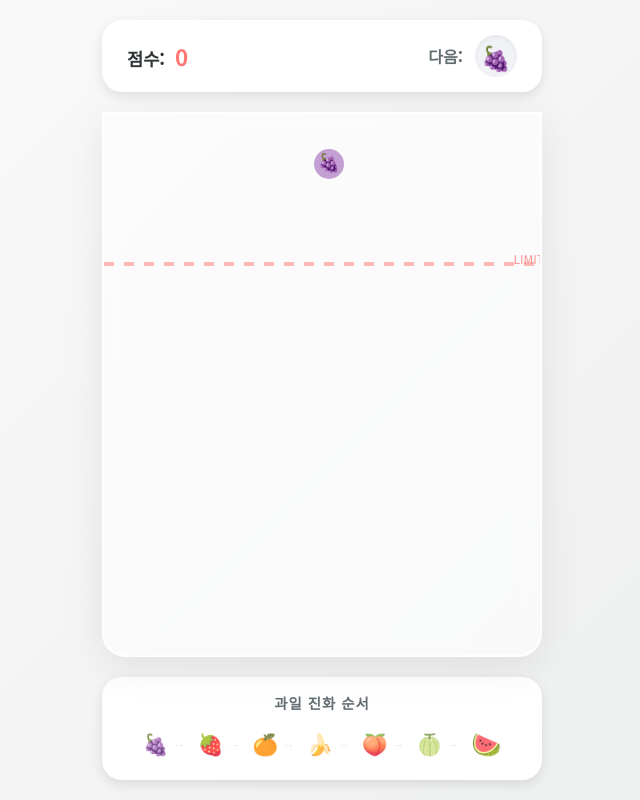
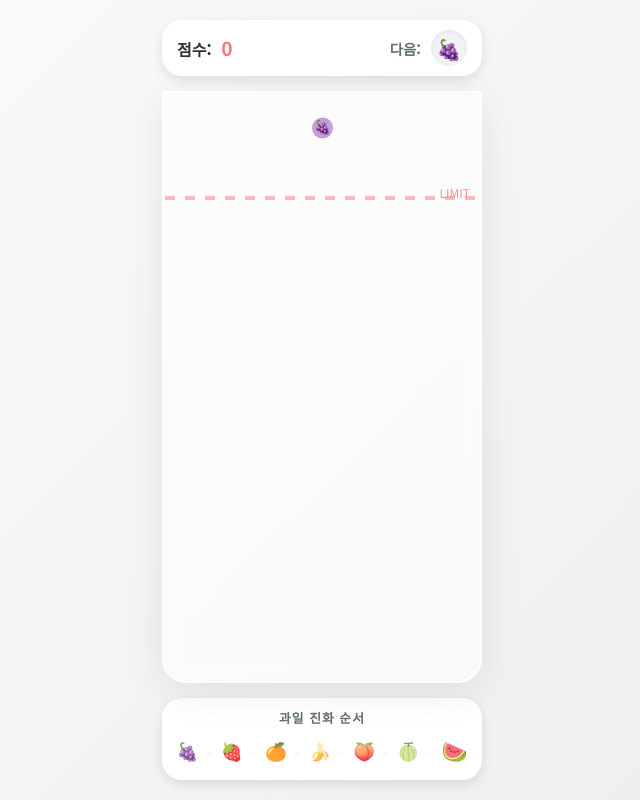
Before and after one commit to hey738/fruit-merge-game, a plain HTML site: page mobile.html in a window 1280 px wide. Shown: the whole page, without its empty margins (318-958 px from the left). Drawn offline with nearby package versions, Linux system fonts and the light colour scheme.

Commit message:
Add files via upload

```diff
--- a/mobile.html
+++ b/mobile.html
@@ -44,13 +44,14 @@
         .game-container {
             position: relative;
             width: 100%;
-            max-width: 480px;
-            /* Slightly wider */
+            max-width: 340px;
+            /* Reduced from 480px for mobile */
             height: 95vh;
             display: flex;
             flex-direction: column;
             align-items: center;
-            padding: 0 20px;
+            padding: 0 10px;
+            /* Reduced padding */
         }
 
         /* Header / HUD */
@@ -59,37 +60,39 @@
             display: flex;
             justify-content: space-between;
             align-items: center;
-            padding: 15px 25px;
+            padding: 10px 15px;
             background-color: var(--card-bg);
             border-radius: 20px;
-            margin-bottom: 20px;
+            margin-bottom: 15px;
             box-shadow: var(--shadow-sharp);
             z-index: 10;
         }
 
         .score-board {
-            font-size: 1.1rem;
+            font-size: 1rem;
+            /* Slightly smaller */
             font-weight: 700;
             color: var(--text-primary);
         }
 
         .score-board span#score {
             color: var(--accent-color);
-            font-size: 1.4rem;
+            font-size: 1.2rem;
             margin-left: 5px;
         }
 
         .next-fruit {
             display: flex;
             align-items: center;
-            gap: 12px;
+            gap: 10px;
             font-weight: 700;
             color: var(--text-secondary);
+            font-size: 0.9rem;
         }
 
         #next-fruit-display {
-            width: 42px;
-            height: 42px;
+            width: 36px;
+            height: 36px;
             background-color: #f1f2f6;
             border-radius: 50%;
             display: flex;
@@ -120,9 +123,9 @@
 
         /* Legend */
         .fruit-legend {
-            margin-top: 20px;
+            margin-top: 15px;
             background-color: var(--card-bg);
-            padding: 15px 20px;
+            padding: 10px 15px;
             border-radius: 20px;
             box-shadow: var(--shadow-sharp);
             width: 100%;
@@ -130,9 +133,9 @@
         }
 
         .fruit-legend h3 {
-            margin-bottom: 12px;
+            margin-bottom: 8px;
             color: var(--text-secondary);
-            font-size: 0.9rem;
+            font-size: 0.8rem;
             text-transform: uppercase;
             letter-spacing: 1px;
         }
@@ -143,7 +146,7 @@
             align-items: center;
             flex-wrap: nowrap;
             /* Force single line if possible, or scroll */
-            gap: 8px;
+            gap: 5px;
             overflow-x: auto;
             /* Allow scroll on very small screens */
             padding-bottom: 5px;
@@ -152,20 +155,22 @@
         .legend-item {
             display: flex;
             align-items: center;
-            font-size: 1.3rem;
+            font-size: 1.1rem;
+            /* Smaller legend */
             opacity: 0.8;
+            flex-shrink: 0;
         }
 
         .legend-item:last-child {
             opacity: 1;
-            font-size: 1.5rem;
+            font-size: 1.3rem;
             /* Emphasize watermelon */
         }
 
         .legend-item .arrow {
-            font-size: 0.8rem;
+            font-size: 0.7rem;
             color: #dfe6e9;
-            margin: 0 4px;
+            margin: 0 3px;
         }
 
         /* Game Over Modal */
@@ -179,13 +184,13 @@
             left: 50%;
             transform: translate(-50%, -50%);
             background-color: var(--card-bg);
-            padding: 50px 40px;
+            padding: 40px 30px;
             border-radius: 30px;
             text-align: center;
             box-shadow: 0 20px 60px rgba(0, 0, 0, 0.2);
             z-index: 100;
             width: 85%;
-            max-width: 320px;
+            max-width: 280px;
             animation: popIn 0.3s cubic-bezier(0.175, 0.885, 0.32, 1.275);
         }
 
@@ -202,27 +207,27 @@
         }
 
         #game-over h2 {
-            font-size: 2rem;
+            font-size: 1.8rem;
             color: var(--text-primary);
             margin-bottom: 10px;
         }
 
         #game-over p {
-            font-size: 1.2rem;
+            font-size: 1rem;
             color: var(--text-secondary);
-            margin-bottom: 30px;
+            margin-bottom: 25px;
         }
 
         #final-score {
             color: var(--accent-color);
             font-weight: 700;
-            font-size: 1.5rem;
+            font-size: 1.3rem;
         }
 
         #restart-btn {
             width: 100%;
-            padding: 15px;
-            font-size: 1.1rem;
+            padding: 12px;
+            font-size: 1rem;
             font-weight: 700;
             background-color: var(--accent-color);
             border: none;
@@ -275,6 +280,9 @@
         </div>
     </div>
     <script>
+        // MOBILE SCALE FACTOR
+        const SCALE = 0.7; // 70% of the original size
+
         const Engine = Matter.Engine,
             Render = Matter.Render,
             Runner = Matter.Runner,
@@ -283,15 +291,23 @@
             Events = Matter.Events,
             Composite = Matter.Composite;
 
-        // Fruit configuration
+        // Original Dimensions
+        const ORIGINAL_WIDTH = 450;
+        const ORIGINAL_HEIGHT = 600;
+
+        // Scaled Dimensions
+        const GAME_WIDTH = ORIGINAL_WIDTH * SCALE; // 315
+        const GAME_HEIGHT = ORIGINAL_HEIGHT * SCALE; // 420
+
+        // Fruit configuration (Radii scaled)
         const FRUITS = [
-            { name: "grape", radius: 15, score: 10, color: "#8e44ad", emoji: "🍇" },
-            { name: "strawberry", radius: 25, score: 20, color: "#e74c3c", emoji: "🍓" },
-            { name: "tangerine", radius: 35, score: 30, color: "#e67e22", emoji: "🍊" },
-            { name: "banana", radius: 45, score: 40, color: "#f1c40f", emoji: "🍌" },
-            { name: "peach", radius: 60, score: 50, color: "#ff9ff3", emoji: "🍑" },
-            { name: "melon", radius: 80, score: 60, color: "#2ecc71", emoji: "🍈" },
-            { name: "watermelon", radius: 100, score: 70, color: "#27ae60", emoji: "🍉" }
+            { name: "grape", radius: 15 * SCALE, score: 10, color: "#8e44ad", emoji: "🍇" },
+            { name: "strawberry", radius: 25 * SCALE, score: 20, color: "#e74c3c", emoji: "🍓" },
+            { name: "tangerine", radius: 35 * SCALE, score: 30, color: "#e67e22", emoji: "🍊" },
+            { name: "banana", radius: 45 * SCALE, score: 40, color: "#f1c40f", emoji: "🍌" },
+            { name: "peach", radius: 60 * SCALE, score: 50, color: "#ff9ff3", emoji: "🍑" },
+            { name: "melon", radius: 80 * SCALE, score: 60, color: "#2ecc71", emoji: "🍈" },
+            { name: "watermelon", radius: 100 * SCALE, score: 70, color: "#27ae60", emoji: "🍉" }
         ];
 
         let currentFruit = null;
@@ -316,8 +332,8 @@
             element: gameArea,
             engine: engine,
             options: {
-                width: 450,
-                height: 600,
+                width: GAME_WIDTH,
+                height: GAME_HEIGHT,
                 wireframes: false,
                 background: 'transparent',
                 pixelRatio: window.devicePixelRatio
@@ -325,19 +341,24 @@
         });
 
         // Boundary Walls
-        const floor = Bodies.rectangle(225, 610, 450, 20, {
+        const wallThickness = 20;
+        // Floor centered at (width/2, height + thickness/2)
+        const floor = Bodies.rectangle(GAME_WIDTH / 2, GAME_HEIGHT + wallThickness / 2, GAME_WIDTH, wallThickness, {
             isStatic: true,
             render: { visible: false }
         });
-        const leftWall = Bodies.rectangle(-10, 300, 20, 600, {
+        // Left Wall centered at (0 - thickness/2, height/2) - Actually we want it slightly outside
+        const leftWall = Bodies.rectangle(0 - wallThickness / 2, GAME_HEIGHT / 2, wallThickness, GAME_HEIGHT, {
             isStatic: true,
             render: { visible: false }
         });
-        const rightWall = Bodies.rectangle(460, 300, 20, 600, {
+        // Right Wall centered at (width + thickness/2, height/2)
+        const rightWall = Bodies.rectangle(GAME_WIDTH + wallThickness / 2, GAME_HEIGHT / 2, wallThickness, GAME_HEIGHT, {
             isStatic: true,
             render: { visible: false }
         });
-        const topSensor = Bodies.rectangle(225, 0, 450, 2, {
+        // Top Sensor
+        const topSensor = Bodies.rectangle(GAME_WIDTH / 2, 0, GAME_WIDTH, 2, {
             isStatic: true,
             isSensor: true,
             render: { visible: false },
@@ -374,7 +395,7 @@
 
             // Update next fruit display
             const nextFruit = FRUITS[nextFruitIndex];
-            nextFruitDisplay.innerHTML = `<span style="font-size: 24px;">${nextFruit.emoji}</span>`;
+            nextFruitDisplay.innerHTML = `<span style="font-size: 20px;">${nextFruit.emoji}</span>`;
         }
 
         function createFruit(x, y, index, isStatic = false) {
@@ -394,7 +415,7 @@
             const context = render.context;
             const bodies = Composite.allBodies(engine.world);
 
-            context.font = "30px Arial";
+            context.font = "24px Arial"; // Scaled down font base
             context.textAlign = "center";
             context.textBaseline = "middle";
 
@@ -408,7 +429,7 @@
                     context.translate(body.position.x, body.position.y);
                     context.rotate(body.angle);
                     // Scale font size based on radius
-                    const fontSize = fruit.radius * 1.2;
+                    const fontSize = fruit.radius * 1.3;
                     context.font = `${fontSize}px Arial`;
                     context.fillText(fruit.emoji, 0, 0);
                     context.restore();
@@ -417,12 +438,14 @@
         });
 
         // Input Handling
-        let currentFruitX = 225; // Start center
+        let currentFruitX = GAME_WIDTH / 2; // Start center
 
         // Mouse Move / Touch Move to position the fruit
         gameArea.addEventListener("mousemove", (e) => {
             if (isGameOver || !canDrop) return;
             const rect = gameArea.getBoundingClientRect();
+            // Need to map the visual coordinate to the canvas logical coordinate if they differ
+            // But here canvas usually fits 100% of game-area, so clientX is fine relative to rect
             updateCurrentFruitPosition(e.clientX - rect.left);
         });
 
@@ -438,15 +461,17 @@
 
         function updateCurrentFruitPosition(x) {
             const radius = FRUITS[nextFruitIndex].radius;
-            // Clamp
-            currentFruitX = Math.max(radius + 10, Math.min(x, 450 - radius - 10));
+            // Clamp within scaled game width
+            currentFruitX = Math.max(radius + 5, Math.min(x, GAME_WIDTH - radius - 5));
         }
 
         function dropFruit() {
             if (isGameOver || !canDrop) return;
 
             canDrop = false;
-            const body = createFruit(currentFruitX, 50, nextFruitIndex);
+            // Drop from a scaled height, e.g., 50 * SCALE = 35
+            const dropY = 50 * SCALE;
+            const body = createFruit(currentFruitX, dropY, nextFruitIndex);
             World.add(world, body);
 
             setTimeout(() => {
@@ -462,17 +487,19 @@
             // Draw the "Preview" fruit at top if canDrop is true
             if (canDrop && !isGameOver) {
                 const fruit = FRUITS[nextFruitIndex];
+                const dropY = 50 * SCALE;
+
                 context.globalAlpha = 0.5; // Transparent preview
                 context.fillStyle = fruit.color;
                 context.beginPath();
-                context.arc(currentFruitX, 50, fruit.radius, 0, 2 * Math.PI);
+                context.arc(currentFruitX, dropY, fruit.radius, 0, 2 * Math.PI);
                 context.fill();
 
                 context.globalAlpha = 1.0;
-                context.font = `${fruit.radius * 1.2}px Arial`;
+                context.font = `${fruit.radius * 1.3}px Arial`;
                 context.textAlign = "center";
                 context.textBaseline = "middle";
-                context.fillText(fruit.emoji, currentFruitX, 50);
+                context.fillText(fruit.emoji, currentFruitX, dropY);
             }
         });
 
@@ -509,9 +536,11 @@
         // Draw Limit Line
         Events.on(render, 'afterRender', function () {
             const context = render.context;
+            const limitY = 150 * SCALE; // Scaled limit line
+
             context.beginPath();
-            context.moveTo(0, 150);
-            context.lineTo(450, 150);
+            context.moveTo(0, limitY);
+            context.lineTo(GAME_WIDTH, limitY);
             context.strokeStyle = "rgba(255, 118, 117, 0.5)"; // Soft red
             context.lineWidth = 4;
             context.setLineDash([10, 10]);
@@ -521,7 +550,7 @@
             context.font = "12px 'Noto Sans KR'";
             context.fillStyle = "rgba(255, 118, 117, 0.8)";
             context.textAlign = "right";
-            context.fillText("LIMIT", 440, 145);
+            context.fillText("LIMIT", GAME_WIDTH - 10, limitY - 5);
 
             context.setLineDash([]);
             context.closePath();
@@ -533,11 +562,13 @@
 
             const bodies = Composite.allBodies(world);
             let danger = false;
+            const limitY = 150 * SCALE;
 
             for (const body of bodies) {
                 if (body.label.startsWith('fruit_') && body.speed < 0.2) {
                     if (body.label.startsWith('fruit_')) {
-                        if (body.position.y - body.circleRadius < 150) {
+                        // Check top edge of fruit vs limit line
+                        if (body.position.y - body.circleRadius < limitY) {
                             danger = true;
                         }
                     }
```
